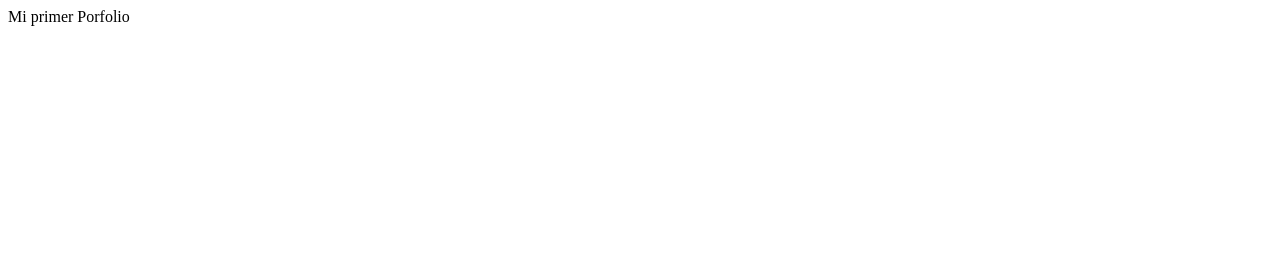
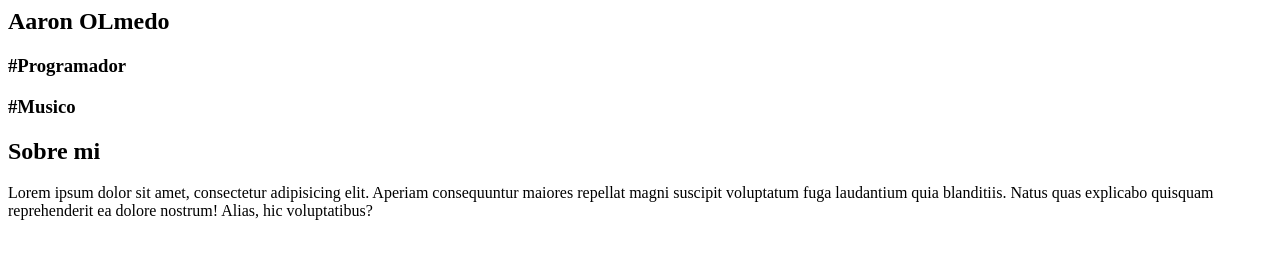
Before and after one commit to Aaronhvs/curso-html-mastermind, a plain HTML site: page index.html in a window 1280 px wide. Drawn offline with Linux system fonts and the light colour scheme.

Commit message:
Feature-title-and-about-me

```diff
--- a/index.html
+++ b/index.html
@@ -6,7 +6,22 @@
     </head>
 
     <body>
-        Mi primer Porfolio
+        <!-- inicio del Bloque    -->
+        <div>
+            <h2> Aaron OLmedo </h2>
+            <h3>#Programador</h3>
+            <h3>#Musico </h3>
+        </div>
+        <!-- Fin del Bloque  -->
+
+        <!-- Inicio del Bloque sobre mi -->
+        <div>
+            <h2> Sobre mi </h2>
+            <p>Lorem ipsum dolor sit amet, consectetur adipisicing elit. Aperiam consequuntur maiores repellat magni suscipit voluptatum fuga laudantium quia blanditiis. Natus quas explicabo quisquam reprehenderit ea dolore nostrum! Alias, hic voluptatibus?</p>
+        </div>
+        <!-- Fin del Bloque sobre mi  -->
+
+
     </body>
 
 
```
